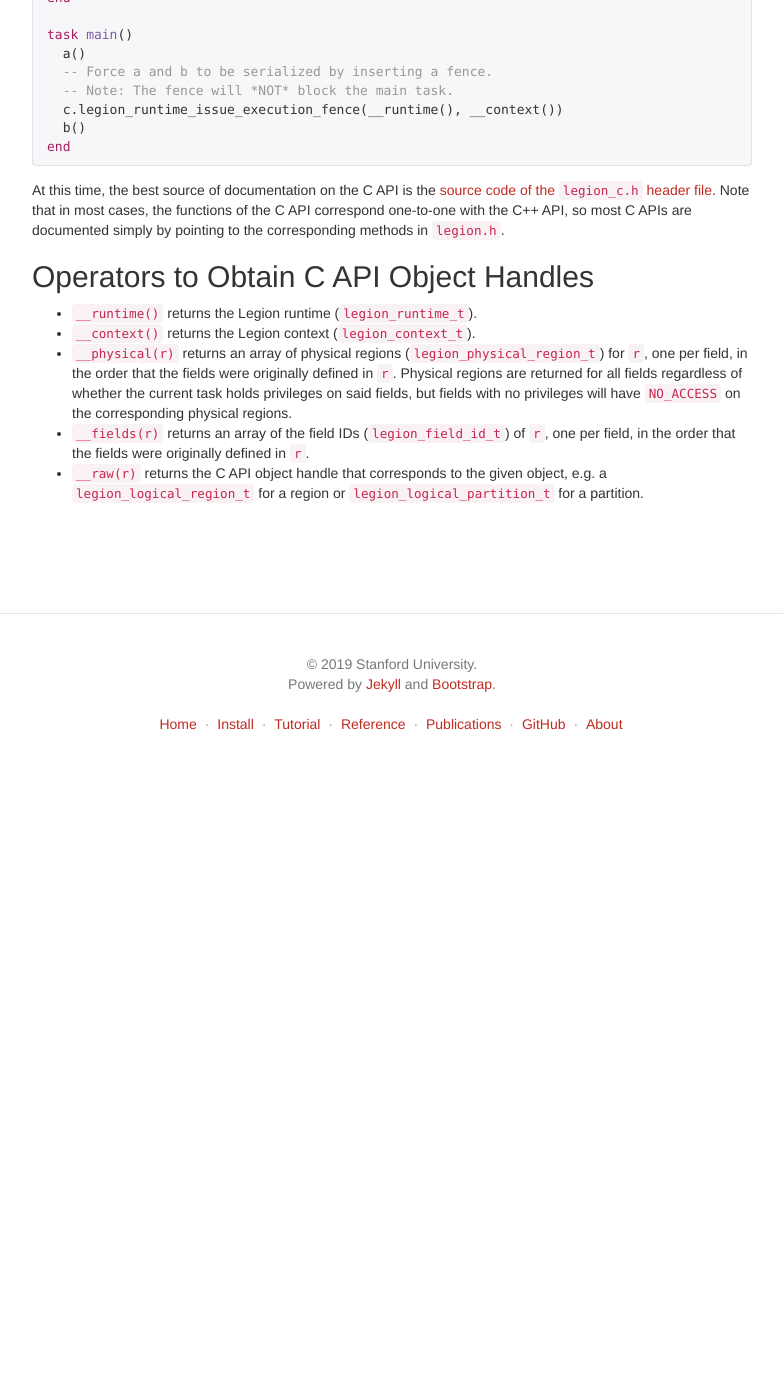
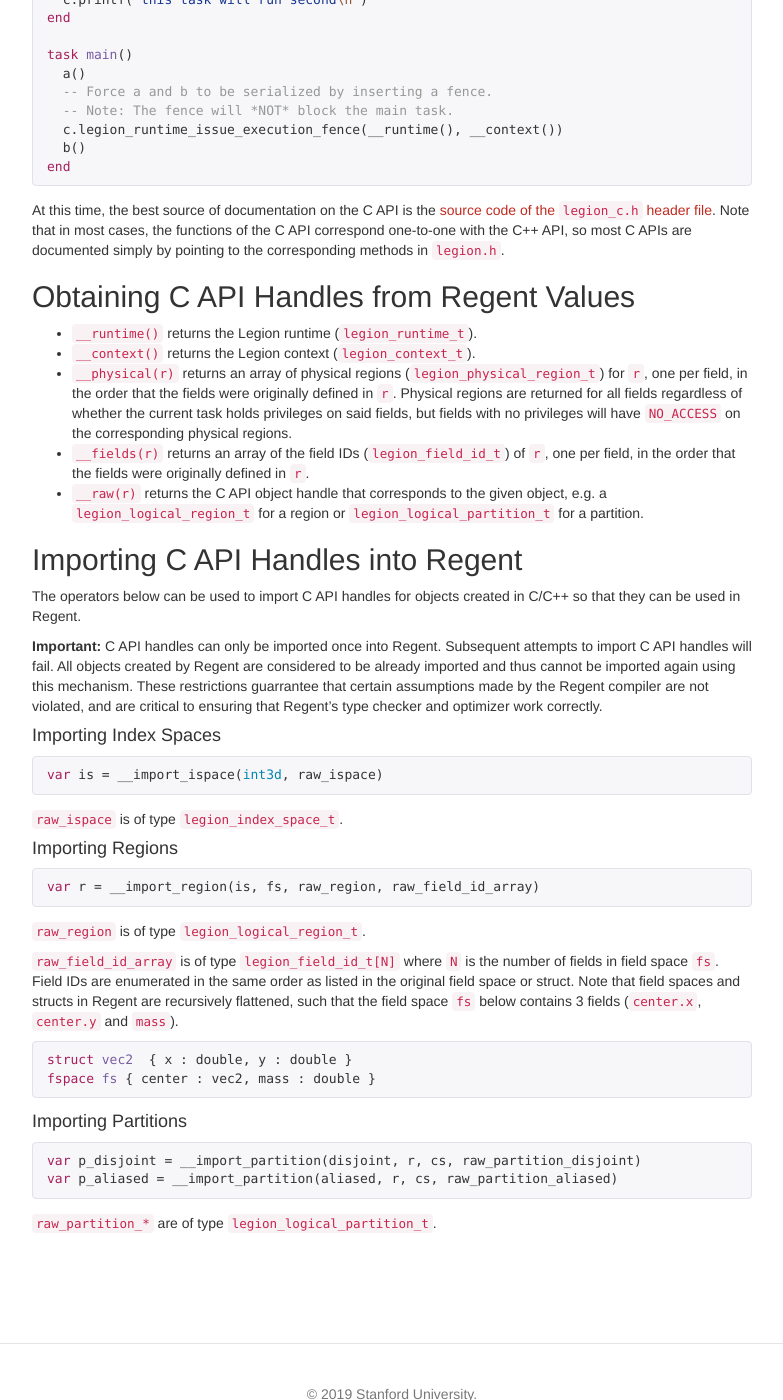
Before and after one commit to StanfordLegion/regent-lang.org, a Jekyll site: the page built from reference.md, in a window 1280 px wide and 1400 px high, scrolled down 16072 px. Shown: the whole window, without its empty margins (248-1031 px from the left). Built offline with Jekyll 4.4.1, drawn with Linux system fonts in a browser that asks for light colours; nearby versions of some CDN libraries; before the commit the page ends 16856 px from its top, so only the background shows below that; some of the changed text lies outside the part shown.

Commit message:
Add importing objects to reference.

```diff
--- a/reference.md
+++ b/reference.md
@@ -38,7 +38,8 @@ permalink: /reference/index.html
       * [Task Generation](#task-generation)
   * [Foreign Function Interface](#foreign-function-interface)
       * [Calling the Legion C API](#calling-the-legion-c-api)
-      * [Operators to Obtain C API Object Handles](#operators-to-obtain-c-api-object-handles)
+      * [Obtaining C API Handles from Regent Values](#obtaining-c-api-handles-from-regent-values)
+      * [Importing C API Handles into Regent](#importing-c-api-handles-into-regent)
 
 # Frontmatter
 
@@ -1072,7 +1073,7 @@ that in most cases, the functions of the C API correspond one-to-one
 with the C++ API, so most C APIs are documented simply by pointing to
 the corresponding methods in `legion.h`.
 
-## Operators to Obtain C API Object Handles
+## Obtaining C API Handles from Regent Values
 
   * `__runtime()` returns the Legion runtime (`legion_runtime_t`).
   * `__context()` returns the Legion context (`legion_context_t`).
@@ -1088,3 +1089,53 @@ the corresponding methods in `legion.h`.
   * `__raw(r)` returns the C API object handle that corresponds to the
     given object, e.g. a `legion_logical_region_t` for a region or
     `legion_logical_partition_t` for a partition.
+
+## Importing C API Handles into Regent
+
+The operators below can be used to import C API handles for objects
+created in C/C++ so that they can be used in Regent.
+
+**Important:** C API handles can only be imported once into
+Regent. Subsequent attempts to import C API handles will fail. All
+objects created by Regent are considered to be already imported and
+thus cannot be imported again using this mechanism. These restrictions
+guarrantee that certain assumptions made by the Regent compiler are
+not violated, and are critical to ensuring that Regent's type checker
+and optimizer work correctly.
+
+#### Importing Index Spaces
+
+{% highlight regent %}
+var is = __import_ispace(int3d, raw_ispace)
+{% endhighlight %}
+
+`raw_ispace` is of type `legion_index_space_t`.
+
+#### Importing Regions
+
+{% highlight regent %}
+var r = __import_region(is, fs, raw_region, raw_field_id_array)
+{% endhighlight %}
+
+`raw_region` is of type `legion_logical_region_t`.
+
+`raw_field_id_array` is of type `legion_field_id_t[N]` where `N` is
+the number of fields in field space `fs`. Field IDs are enumerated in
+the same order as listed in the original field space or struct. Note
+that field spaces and structs in Regent are recursively flattened,
+such that the field space `fs` below contains 3 fields (`center.x`,
+`center.y` and `mass`).
+
+{% highlight regent %}
+struct vec2  { x : double, y : double }
+fspace fs { center : vec2, mass : double }
+{% endhighlight %}
+
+#### Importing Partitions
+
+{% highlight regent %}
+var p_disjoint = __import_partition(disjoint, r, cs, raw_partition_disjoint)
+var p_aliased = __import_partition(aliased, r, cs, raw_partition_aliased)
+{% endhighlight %}
+
+`raw_partition_*` are of type `legion_logical_partition_t`.
```
